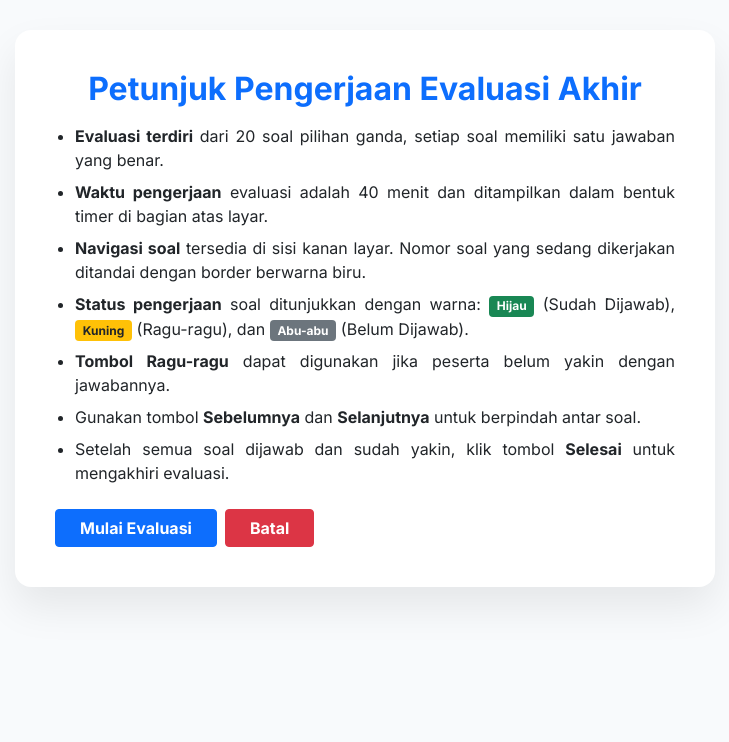
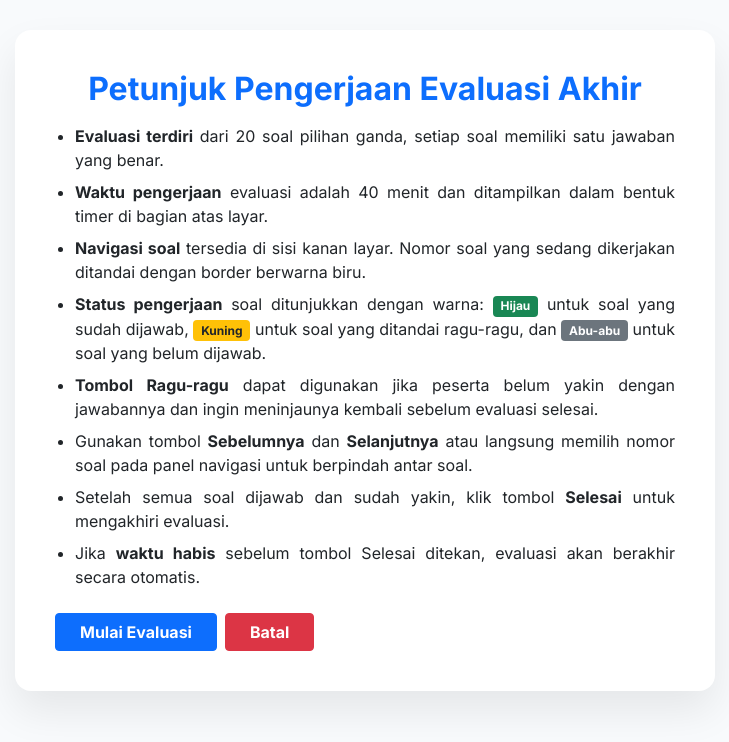
Before and after one commit to Hallovaa/SKRIPSI-MediaSFiltering, a Django app: template mysite/medpem/templates/mhs/evaluasi.html in a window 1280 px wide. Shown: the top 742 px of the page, without its empty margins (275-1004 px from the left). Run offline with Django 4.2, Linux system fonts and the light colour scheme; the template is opened without the code that fills it, so the values that code supplies are empty; some libraries are stand-ins or nearby versions.

Commit message:
commit ketiga

```diff
--- a/mysite/medpem/templates/mhs/evaluasi.html
+++ b/mysite/medpem/templates/mhs/evaluasi.html
@@ -24,13 +24,17 @@
         padding: 0 20px;
     }
 
-    .petunjuk-box {
+    .petunjuk-box, .congrats-box {
         max-width: 700px;
         margin: auto;
         background: #fff;
         padding: 40px;
         border-radius: 16px;
         box-shadow: 0 20px 40px rgba(0, 0, 0, .08);
+    }
+
+    .congrats-box {
+        max-width: 850px;
     }
 
     .quiz-layout {
@@ -225,14 +269,15 @@
                 <li class="mb-2"><strong>Evaluasi terdiri</strong> dari 20 soal pilihan ganda, setiap soal memiliki satu jawaban yang benar.</li>
                 <li class="mb-2"><strong>Waktu pengerjaan</strong> evaluasi adalah 40 menit dan ditampilkan dalam bentuk timer di bagian atas layar.</li>
                 <li class="mb-2"><strong>Navigasi soal</strong> tersedia di sisi kanan layar. Nomor soal yang sedang dikerjakan ditandai dengan border berwarna biru.</li>
-                <li class="mb-2"><strong>Status pengerjaan</strong> soal ditunjukkan dengan warna: <span class="badge bg-success">Hijau</span> (Sudah Dijawab), <span class="badge bg-warning text-dark">Kuning</span> (Ragu-ragu), dan <span class="badge bg-secondary">Abu-abu</span> (Belum Dijawab).</li>
-                <li class="mb-2"><strong>Tombol Ragu-ragu</strong> dapat digunakan jika peserta belum yakin dengan jawabannya.</li>
-                <li class="mb-2">Gunakan tombol <strong>Sebelumnya</strong> dan <strong>Selanjutnya</strong> untuk berpindah antar soal.</li>
+                <li class="mb-2"><strong>Status pengerjaan</strong> soal ditunjukkan dengan warna: <span class="badge bg-success">Hijau</span> untuk soal yang sudah dijawab, <span class="badge bg-warning text-dark">Kuning</span> untuk soal yang ditandai ragu-ragu, dan <span class="badge bg-secondary">Abu-abu</span> untuk soal yang belum dijawab.</li>
+                <li class="mb-2"><strong>Tombol Ragu-ragu</strong> dapat digunakan jika peserta belum yakin dengan jawabannya dan ingin meninjaunya kembali sebelum evaluasi selesai.</li>
+                <li class="mb-2">Gunakan tombol <strong>Sebelumnya</strong> dan <strong>Selanjutnya</strong> atau langsung memilih nomor soal pada panel navigasi untuk berpindah antar soal.</li>
                 <li class="mb-2">Setelah semua soal dijawab dan sudah yakin, klik tombol <strong>Selesai</strong> untuk mengakhiri evaluasi.</li>
+                <li class="mb-2">Jika <strong>waktu habis</strong> sebelum tombol Selesai ditekan, evaluasi akan berakhir secara otomatis.</li>
             </ul>
             <div class="d-flex gap-2 mt-4">
                 <button class="btn btn-primary px-4 fw-bold" onclick="mulaiKuis()">Mulai Evaluasi</button>
-                <a href="{% url 'ringkasan5' %}" class="btn btn-danger px-4 fw-bold">Batal</a>
+                <a href="{% url 'ringkasan6' %}" class="btn btn-danger px-4 fw-bold">Batal</a>
             </div>
         </div>
 
@@ -294,97 +339,55 @@
                 </div>
             </div>
         </div>
+
+        <div id="halamanPenutup" class="congrats-box hidden">
+            <div class="text-center">
+                <h1 class="fw-bold text-primary mb-3">Pembelajaran Selesai!</h1>
+                <p class="lead">Selamat! kamu telah menyelesaikan seluruh materi pembelajaran yang tersedia.</p>
+            </div>
+
+            <div class="scrollable-summary">
+                <h5 class="fw-bold text-dark mb-3">Ringkasan Materi:</h5>
+                <ul class="summary-list">
+                    <li><strong>Citra Digital:</strong> Merupakan representasi gambar dua dimensi yang tersusun dari piksel. Setiap piksel memiliki nilai intensitas (kecerahan), di mana resolusi citra akan memengaruhi kualitas dan detail visual yang dihasilkan.</li>
+                    <li><strong>Jenis Citra Digital:</strong> Mencakup Citra RGB yang memiliki tiga <em>channel</em> warna (0-255), Citra <em>Grayscale</em> dengan satu <em>channel</em> keabuan (0-255), dan Citra Biner yang hanya memiliki dua nilai piksel (0 dan 1) sebagai hasil dari proses <em>thresholding</em>.</li>
+                    <li><strong><em>Spatial Filtering</em>:</strong> Sebuah teknik pemrosesan citra pada <em>domain</em> spasial yang memanfaatkan hubungan antara piksel pusat dengan piksel tetangganya. Teknik ini umumnya digunakan untuk proses <em>smoothing</em> (penghalusan) dan <em>sharpening</em> (penajaman).</li>
+                    <li><strong><em>Spatial Domain</em> dan <em>Frequency Domain</em>:</strong> <em>Spatial Domain</em> berkaitan dengan pemrosesan langsung pada nilai intensitas piksel, sedangkan <em>Frequency Domain</em> melakukan pemrosesan pada komponen frekuensi citra setelah melalui tahap transformasi tertentu.</li>
+                    <li><strong>Konvolusi (<em>Padding</em> dan Normalisasi):</strong> Konvolusi digunakan untuk menghitung nilai piksel baru melalui <em>kernel</em>. <em>Padding</em> diterapkan agar operasi konvolusi tetap dapat menjangkau tepi citra, sementara normalisasi memastikan nilai hasil perhitungan tetap berada pada rentang standar 0–255.</li>
+                    <li><strong><em>Smoothing Linear</em>:</strong> Proses yang bertujuan untuk mengurangi <em>noise</em> dan menghaluskan citra menggunakan <em>kernel</em> berbobot seperti <em>mean</em> atau <em>weighted average</em>. Perlu diingat bahwa proses ini dapat mengakibatkan detail citra menjadi sedikit lebih kabur.</li>
+                    <li><strong><em>Sharpening</em>:</strong> Teknik yang bertujuan menegaskan tepi dan detail citra dengan memperkuat perbedaan intensitas antar piksel. Hal ini dapat dicapai melalui penggunaan <em>kernel Laplacian</em>, metode <em>unsharp masking</em>, atau <em>highboost filtering</em>.</li>
+                </ul>
+            </div>
+
+            <div class="text-center mt-4">
+                <a href="{% url 'dash_mhs' %}" class="btn btn-primary btn-lg px-5 fw-bold shadow">Kembali ke Dashboard</a>
+            </div>
+        </div>
     </div>
 
     <script>
         const STATIC_URL = "{% static '' %}";
         const soal = [
-            {
-                q: "Citra digital direpresentasikan dalam bentuk matriks karena .…",
-                o: ["memudahkan penyimpanan file", "setiap elemen matriks mewakili satu piksel", "warna hanya bisa disimpan dalam array", "ukuran citra selalu berbentuk persegi", "citra tidak memiliki dimensi"]
-            },
-            {
-                q: "Faktor utama yang memengaruhi ketajaman detail visual pada citra digital adalah .…",
-                o: ["format file", "jumlah channel warna", "ukuran kernel", "jenis padding", "resolusi (jumlah piksel)"]
-            },
-            {
-                q: "Neighbourhood operation pada Spatial Filtering dilakukan dengan cara .…",
-                o: ["mengubah satu piksel saja", "memproses seluruh citra sekaligus", "menghilangkan piksel tepi", "menggunakan piksel pusat dan tetangganya", "memproses citra di domain frekuensi"]
-            },
-            {
-                q: "Kernel dalam Spatial Filtering berfungsi sebagai .…",
-                o: ["penentu format file", "matriks bobot pemrosesan piksel", "penyimpan citra", "penentu resolusi", "pembagi warna"]
-            },
-            {
-                q: "Pada konvolusi citra 5×5 dengan kernel 3×3 tanpa padding dan stride 1, ukuran hasil konvolusi adalah ….",
-                o: ["1x1", "2x2", "3x3", "4x4", "5x5"]
-            },
-            {
-                q: "Nilai piksel pusat pertama hasil konvolusi matriks 4x4 dengan kernel mean 3x3 adalah ….",
-                o: ["20", "30", "40", "50", "60"],
-                img: STATIC_URL + "assets/img/kuis/eval-6.png"
-            },
-            {
-                q: "Sebuah citra 5×5 dikonvolusi menggunakan kernel 3×3 dan ingin menghasilkan citra output dengan ukuran sama. Maka padding yang dibutuhkan adalah ….",
-                o: ["1", "2", "3", "4", "5"]
-            },
-            {
-                q: "Berdasarkan area piksel 3×3 yang diberikan, nilai piksel pusat setelah median filtering adalah ....",
-                o: ["4", "5", "6", "7", "8"],
-                img: STATIC_URL + "assets/img/kuis/eval-8.png"
-            },
-            {
-                q: "Kernel sharpening memenuhi syarat penajaman jika memenuhi kondisi ....",
-                o: ["semua elemennya positif", "kernel simetris", "jumlah seluruh elemen bernilai nol", "ukuran kernel kecil", "tidak membutuhkan padding"]
-            },
-            {
-                q: "Jika hasil konvolusi dilakukan normalisasi ke rentang 0–255, nilai hasil normalisasi untuk piksel −20 dan 100 adalah ….",
-                o: ["0 dan 128", "0 dan 140", "0 dan 153", "20 dan 153", "20 dan 180"],
-                img: STATIC_URL + "assets/img/kuis/eval-10.png"
-            },
-            {
-                q: "Kernel Smoothing berikut yang memberikan bobot terbesar pada piksel pusat dan mengecil ke arah tepi adalah ....",
-                o: [STATIC_URL + "assets/img/kuis/eval-11a.png", STATIC_URL + "assets/img/kuis/eval-11b.png", STATIC_URL + "assets/img/kuis/eval-11c.png", STATIC_URL + "assets/img/kuis/eval-11d.png", STATIC_URL + "assets/img/kuis/eval-11e.png"]
-            },
-            {
-                q: "Dampak yang paling mungkin terjadi jika resolusi citra diperkecil dari 256×256 menjadi 64×64 adalah ….",
-                o: ["citra menjadi lebih tajam", "detail citra meningkat", "kontras citra bertambah", "warna citra menjadi lebih cerah", "citra tampak lebih buram"]
-            },
-            {
-                q: "Nilai grayscale menggunakan metode rata-rata untuk piksel RGB (R=120, G=150, B=90) adalah ….",
-                o: ["110", "120", "130", "140", "150"]
-            },
-            {
-                q: "Berdasarkan matriks 3x3 yang diberikan, jika threshold = 125, maka nilai piksel pusat pada citra biner adalah ….",
-                o: ["0", "1", "120", "125", "255"],
-                img: STATIC_URL + "assets/img/kuis/eval-14.png"
-            },
-            {
-                q: "Jika matriks citra diberikan replicate padding sebanyak 1 piksel, maka hasil matriks yang benar adalah ….",
-                o: [STATIC_URL + "assets/img/kuis/eval-15a.png", STATIC_URL + "assets/img/kuis/eval-15b.png", STATIC_URL + "assets/img/kuis/eval-15c.png", STATIC_URL + "assets/img/kuis/eval-15d.png", STATIC_URL + "assets/img/kuis/eval-15e.png"],
-                img: STATIC_URL + "assets/img/kuis/eval-15.png"
-            },
-            {
-                q: "Mask pada unsharp masking diperoleh dari operasi ….",
-                o: ["citra blur − citra asli", "citra asli − citra blur", "citra asli + citra blur", "citra median − citra asli", "citra asli ÷ citra blur"]
-            },
-            {
-                q: "Perbedaan utama antara highboost filtering dan unsharp masking adalah ….",
-                o: ["highboost tidak menggunakan blur", "unsharp masking bekerja di domain frekuensi", "unsharp masking tidak menggunakan mask", "highboost menggunakan faktor penguatan k > 1", "highboost hanya untuk citra warna"]
-            },
-            {
-                q: "Berdasarkan matriks citra asli dan blur yang diberikan, jika dilakukan highboost filtering dengan k=2, nilai piksel pusatnya adalah ....",
-                o: ["50", "55", "60", "65", "70"],
-                img: STATIC_URL + "assets/img/kuis/eval-18.png"
-            },
-            {
-                q: "Proses mengubah citra grayscale menjadi hitam-putih agar objek dan latar belakang mudah dipisahkan disebut ….",
-                o: ["Smoothing", "sharpening", "normalisasi", "thresholding", "padding"]
-            },
-            {
-                q: "Proses memperbaiki foto lama bintik hitam putih dengan memanfaatkan nilai piksel tetangga secara langsung disebut ….",
-                o: ["histogram equalization", "frequency filtering", "image compression", "image resizing", "Spatial Filtering"]
-            }
+            { q: "Citra digital direpresentasikan dalam bentuk matriks karena .…", o: ["memudahkan penyimpanan file", "setiap elemen matriks mewakili satu piksel", "warna hanya bisa disimpan dalam array", "ukuran citra selalu berbentuk persegi", "citra tidak memiliki dimensi"] },
+            { q: "Faktor utama yang memengaruhi ketajaman detail visual pada citra digital adalah .…", o: ["format file", "jumlah channel warna", "ukuran kernel", "jenis padding", "resolusi (jumlah piksel)"] },
+            { q: "Neighbourhood operation pada Spatial Filtering dilakukan dengan cara .…", o: ["mengubah satu piksel saja", "memproses seluruh citra sekaligus", "menghilangkan piksel tepi", "menggunakan piksel pusat dan tetangganya", "memproses citra di domain frekuensi"] },
+            { q: "Kernel dalam Spatial Filtering berfungsi sebagai .…", o: ["penentu format file", "matriks bobot pemrosesan piksel", "penyimpan citra", "penentu resolusi", "pembagi warna"] },
+            { q: "Pada konvolusi citra 5×5 dengan kernel 3×3 tanpa padding dan stride 1, ukuran hasil konvolusi adalah ….", o: ["1x1", "2x2", "3x3", "4x4", "5x5"] },
+            { q: "Nilai piksel pusat pertama hasil konvolusi matriks 4x4 dengan kernel mean 3x3 adalah ….", o: ["20", "30", "40", "50", "60"], img: STATIC_URL + "assets/img/kuis/e6.png" },
+            { q: "Sebuah citra 5×5 dikonvolusi menggunakan kernel 3×3 dan ingin menghasilkan citra output dengan ukuran sama. Maka padding yang dibutuhkan adalah ….", o: ["1", "2", "3", "4", "5"] },
+            { q: "Berdasarkan area piksel 3×3 yang diberikan, nilai piksel pusat setelah dilakukan median filtering adalah ....", o: ["4", "5", "6", "7", "8"], img: STATIC_URL + "assets/img/kuis/e8.png" },
+            { q: "Kernel berikut memenuhi syarat penajaman karena ....", o: ["semua elemennya positif", "kernel simetris", "jumlah seluruh elemen bernilai nol", "ukuran kernel kecil", "tidak membutuhkan padding"], img: STATIC_URL + "assets/img/kuis/e9.png" },
+            { q: "Jika hasil konvolusi dilakukan normalisasi ke rentang 0–255, nilai hasil normalisasi untuk piksel −20 dan 100 adalah ….", o: ["0 dan 128", "0 dan 140", "0 dan 153", "20 dan 153", "20 dan 180"], img: STATIC_URL + "assets/img/kuis/e10.png" },
+            { q: "Kernel Smoothing berikut yang memberikan bobot terbesar pada piksel pusat dan mengecil ke arah tepi adalah ....", o: [STATIC_URL + "assets/img/kuis/e11-a.png", STATIC_URL + "assets/img/kuis/e11-b.png", STATIC_URL + "assets/img/kuis/e11-c.png", STATIC_URL + "assets/img/kuis/e11-d.png", STATIC_URL + "assets/img/kuis/e11-e.png"] },
+            { q: "Dampak yang paling mungkin terjadi jika resolusi citra diperkecil dari 256×256 menjadi 64×64 adalah ….", o: ["citra menjadi lebih tajam", "detail citra meningkat", "kontras citra bertambah", "warna citra menjadi lebih cerah", "citra tampak lebih buram"] },
+            { q: "Nilai grayscale menggunakan metode rata-rata untuk piksel RGB (R=120, G=150, B=90) adalah ….", o: ["110", "120", "130", "140", "150"] },
+            { q: "Berdasarkan matriks 3x3 yang diberikan, jika threshold = 125, maka nilai piksel pusat pada citra biner adalah ….", o: ["0", "1", "120", "125", "255"], img: STATIC_URL + "assets/img/kuis/e14.png" },
+            { q: "Jika matriks citra diberikan replicate padding sebanyak 1 piksel, maka hasil matriks yang benar adalah ….", o: [STATIC_URL + "assets/img/kuis/e15-a.png", STATIC_URL + "assets/img/kuis/e15-b.png", STATIC_URL + "assets/img/kuis/e15-c.png", STATIC_URL + "assets/img/kuis/e15-d.png", STATIC_URL + "assets/img/kuis/e15-e.png"], img: STATIC_URL + "assets/img/kuis/e15.png" },
+            { q: "Mask pada unsharp masking diperoleh dari operasi ….", o: ["citra blur − citra asli", "citra asli − citra blur", "citra asli + citra blur", "citra median − citra asli", "citra asli ÷ citra blur"] },
+            { q: "Perbedaan utama antara highboost filtering dan unsharp masking adalah ….", o: ["highboost tidak menggunakan blur", "unsharp masking bekerja di domain frekuensi", "unsharp masking tidak menggunakan mask", "highboost menggunakan faktor penguatan k > 1", "highboost hanya untuk citra warna"] },
+            { q: "Berdasarkan matriks citra asli dan blur yang diberikan, jika dilakukan highboost filtering dengan k=2, nilai piksel pusatnya adalah ....", o: ["50", "55", "60", "65", "70"], img: STATIC_URL + "assets/img/kuis/e18.png" },
+            { q: "Proses mengubah citra grayscale menjadi hitam-putih agar objek dan latar belakang mudah dipisahkan disebut ….", o: ["smoothing", "sharpening", "normalisasi", "thresholding", "padding"] },
+            { q: "Proses memperbaiki foto lama bintik hitam putih dengan memanfaatkan nilai piksel tetangga secara langsung disebut ….", o: ["histogram equalization", "frequency filtering", "image compression", "image resizing", "spatial filtering"] }
         ];
 
         let idx = 0;
@@ -580,6 +583,12 @@
             }
         }
 
+        function tampilkanPenutup() {
+            document.getElementById('hasil').classList.add('hidden');
+            document.getElementById('halamanPenutup').classList.remove('hidden');
+            window.scrollTo({ top: 0, behavior: 'smooth' });
+        }
+
         function ulangKuis(){ location.reload(); }
     </script>
 </body>
```
Also changed, not shown: other parts of mysite/medpem/templates/mhs/evaluasi.html (+42 -2 lines), mysite/medpem/templates/mhs/kuis-5.html (+10 -0 lines), mysite/medpem/static/assets/img/kuis/e10.png (added), mysite/medpem/static/assets/img/kuis/e11-a.png (added), mysite/medpem/static/assets/img/kuis/e11-b.png (added), mysite/medpem/static/assets/img/kuis/e11-c.png (added), mysite/medpem/static/assets/img/kuis/e11-d.png (added), mysite/medpem/static/assets/img/kuis/e11-e.png (added), mysite/medpem/static/assets/img/kuis/e14.png (added), mysite/medpem/static/assets/img/kuis/e15-a.png (added), mysite/medpem/static/assets/img/kuis/e15-b.png (added), mysite/medpem/static/assets/img/kuis/e15-c.png (added), mysite/medpem/static/assets/img/kuis/e15-d.png (added), mysite/medpem/static/assets/img/kuis/e15-e.png (added), 6 more files.
